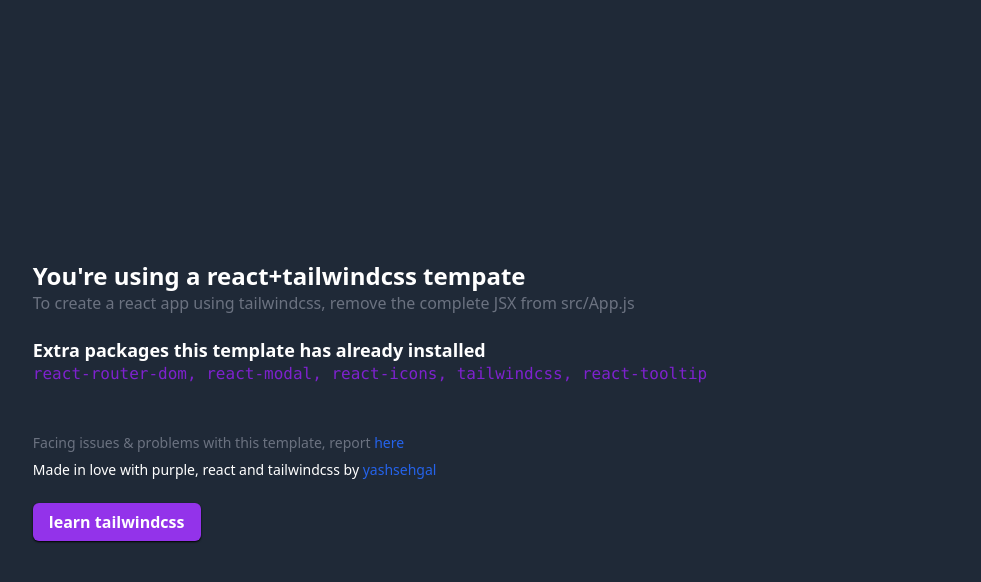
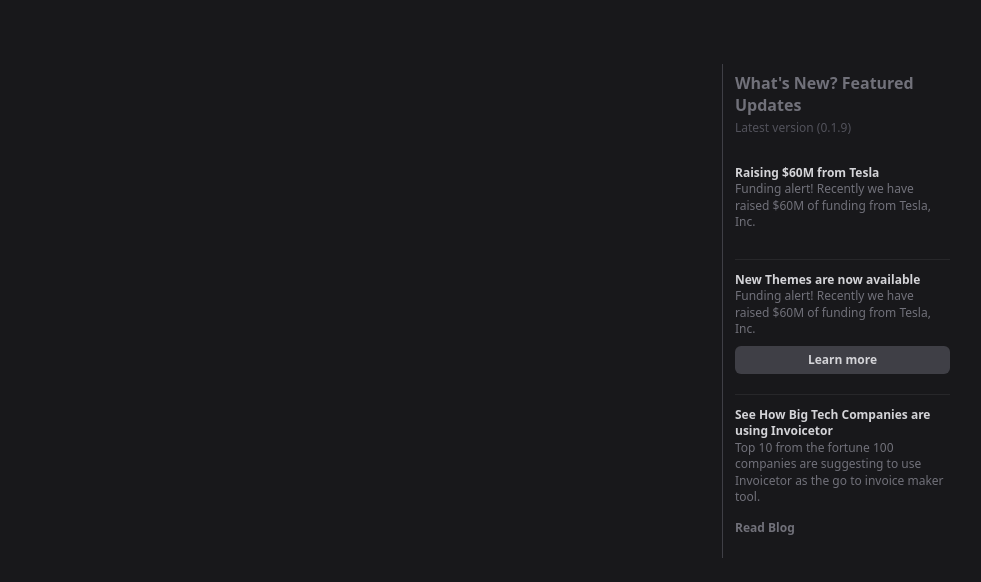
Before and after one commit to yashsehgal/uifeature-whats-new-featured-section, a React (Create React App) app: page / in a window 1280 px wide. Shown: the top 582 px of the page, without its empty margins (270-1251 px from the left). Built offline with nearby package versions, Linux system fonts and the light colour scheme.

Commit message:
feat: featured section added

```diff
--- a/src/App.js
+++ b/src/App.js
@@ -1,33 +1,9 @@
+import WhatsNewFeatured from "./component/WhatsNewFeatured";
 
 export default function App() {
   return (
-    <div className="app w-[100vw] h-[100vh] flex flex-row items-center justify-center bg-gray-800 cursor-default">
-      <div className="app-content-container">
-        <h1 className="leading-snug text-2xl text-white font-semibold">
-          You're using a react+tailwindcss tempate
-        </h1>
-        <h3 className="leading-snug text-gray-500 font-normal">To create a react app using tailwindcss, remove the complete JSX from src/App.js</h3>
-        <div className="mt-6" />
-        <h4 className="leading-snug text-white font-semibold text-lg">
-          Extra packages this template has already installed
-        </h4>
-        <div className="leading-snug w-fit h-fit gap-2 font-medium font-mono text-purple-700 cursor-default">
-          react-router-dom, react-modal, react-icons, tailwindcss, react-tooltip
-        </div>
-        <div className="mt-12 font-normal">
-          <p className="leading-snug text-gray-500 text-sm">
-            Facing issues {"&"} problems with this template, report <a className="leading-snug text-blue-600 hover:underline" target="_blank" href="https://github.com/yashsehgal/react-tailwind-template/issues">here</a>
-          </p>
-          <p className="mt-2 leading-snug text-sm text-white">
-            Made in love with purple, react and tailwindcss by <a href="https://yashsehgal.com" target="_blank" className="leading-snug text-blue-600 hover:underline">yashsehgal</a>
-          </p>
-        </div>
-        <button className="mt-6 px-4 py-2 rounded-md bg-purple-600 text-white font-semibold flex flex-row items-center justify-center leading-snug lowercase hover:bg-blue-600 shadow-sm shadow-black"
-          onClick={() => window.open('https://tailwindcss.com/')}
-        >
-          learn tailwindcss
-        </button>
-      </div>
+    <div className="app w-[100vw] h-[100vh] flex flex-row items-start justify-end bg-zinc-900 cursor-default py-16 px-12">
+      <WhatsNewFeatured />
     </div>
   )
 }
--- /dev/null
+++ b/src/component/WhatsNewFeatured.jsx
@@ -0,0 +1,52 @@
+import React from "react";
+import { useRef } from "react";
+import { getFeaturedUpdates } from "./featured-updates";
+
+export default function WhatsNewFeatured() {
+    const featuredUpdatesContentRef = useRef(getFeaturedUpdates());
+    return (
+        <React.Fragment>
+            <div className="whats-new-featured-container w-[240px] h-fit px-3 py-2 border-l border-zinc-700">
+                <div className="flex flex-col items-start justify-start gap-1 w-full h-fit">
+                    <h1 className="leading-snug font-semibold text-zinc-500">What's New? Featured Updates</h1>
+                    <p className="leading-snug font-normal text-zinc-600 text-xs">Latest {" "}
+                        <span className="hover:text-zinc-400 hover:underline">
+                            version {"(0.1.9)"}
+                        </span>
+                    </p>
+                </div>
+                <div className="featured-updates-section-wrapper mt-4 flex flex-col items-start justify-start gap-2 divide-y divide-zinc-800">
+                    {featuredUpdatesContentRef.current?.map((featuredContent, featuredContentIndex) => {
+                        return (
+                            <FeaturedContentWrapper key={featuredContentIndex}
+                                content={featuredContent}
+                            />
+                        )
+                    })}
+                </div>
+            </div>
+        </React.Fragment>
+    )
+}
+
+function FeaturedContentWrapper({ content }) {
+    return (
+        <div className="featured-content-wrapper w-full h-fit py-3">
+            <h3 className="leading-snug text-zinc-300 text-xs font-semibold">{content?.title}</h3>
+            <p className="leading-snug text-zinc-500 text-xs font-normal">{content?.description}</p>
+            <div className="mt-2" />
+            {content?.hasAction && content?.action?.type==='button'
+                ? <button className="featured-content_action-button w-full h-fit py-1.5 rounded-md border-transparent bg-zinc-700 hover:bg-zinc-600 text-zinc-300 font-semibold text-xs"
+                        onClick={() => window.open(content?.action?.url)}
+                    >
+                    {content?.action?.text}
+                    </button>
+                : <a href={content?.action?.url}
+                    className="featured-content_action-link text-xs font-semibold text-zinc-500 hover:underline hover:text-zinc-400"
+                    rel="noreferrer">
+                        {content?.action?.text}
+                    </a>
+            }
+        </div>
+    )
+}
--- /dev/null
+++ b/src/component/featured-updates.js
@@ -0,0 +1,36 @@
+
+function getFeaturedUpdates() {
+    const featuredUpdates = [
+        {
+            title: 'Raising $60M from Tesla',
+            description: "Funding alert! Recently we have raised $60M of funding from Tesla, Inc.",
+            tags: ["startup", "tech", "funding"],
+            hasAction: false
+        },
+        {
+            title: 'New Themes are now available',
+            description: "Funding alert! Recently we have raised $60M of funding from Tesla, Inc.",
+            hasAction: true,
+            action: {
+                type: 'button',
+                url: 'https://invoicetor.works',
+                text: 'Learn more'
+            }
+        },
+        {
+            title: 'See How Big Tech Companies are using Invoicetor',
+            description: 'Top 10 from the fortune 100 companies are suggesting to use Invoicetor as the go to invoice maker tool.',
+            hasAction: true,
+            action :{
+                type: 'link',
+                url: 'https://invoicetor.works',
+                text: 'Read Blog'
+            }
+        }
+    ];
+    return featuredUpdates;
+}
+
+export {
+    getFeaturedUpdates
+}
```
Also changed, not shown: .gitpod.yml (added).
